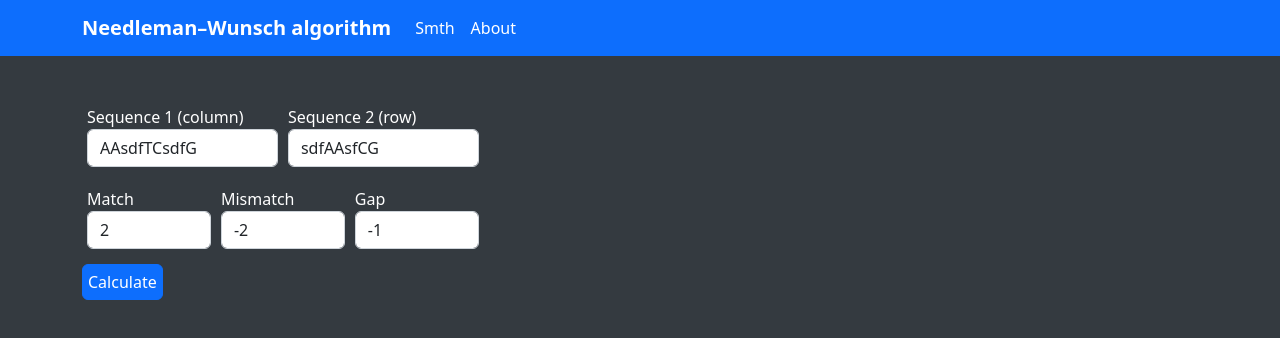
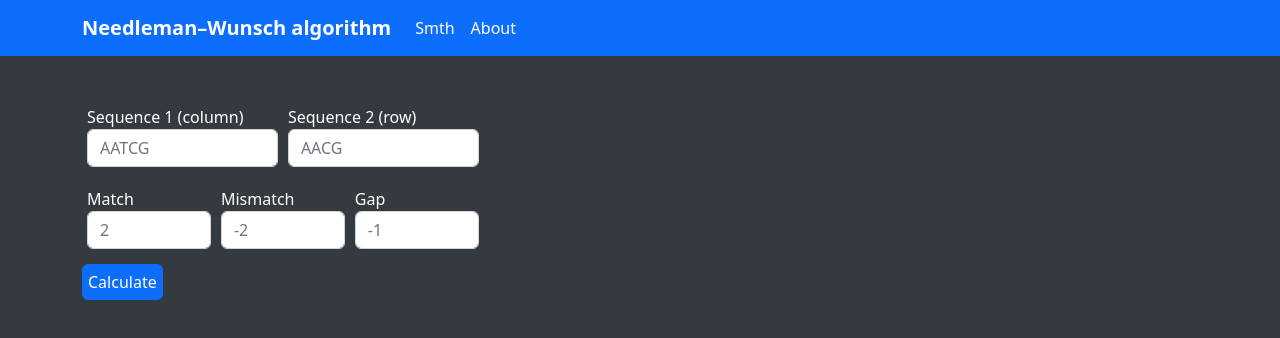
Before and after one commit to ksavav/Needleman-Wunsch-algorithm, an Angular app in the folder client/: page / in a window 1280 px wide. Shown: the top 338 px of the page. Built offline with nearby package versions, Linux system fonts and the light colour scheme.

Commit message:
final adjustments

```diff
--- a/client/src/app/components/data/data.component.ts
+++ b/client/src/app/components/data/data.component.ts
@@ -50,7 +50,6 @@ export class DataComponent {
     var parser = new Parser(matrix, results)
     var [valuesArray, directionsArray] = parser.parseMatrixResponse()
     var [path, scores, sequesnces] = parser.parseResultsResponse()
-    console.log(sequesnces)
     this.passData(valuesArray, directionsArray, scores, sequesnces, path)
     // return [valuesArray, directionsArray, scores, sequesnces]
   }
--- a/client/src/app/components/displaymatrix/displaymatrix.component.ts
+++ b/client/src/app/components/displaymatrix/displaymatrix.component.ts
@@ -53,12 +53,9 @@ export class DisplaymatrixComponent {
         else if(cell == 'top+left') temp_row.push('assets/left_top.png')
         else if(cell == 'top_left+top+left') temp_row.push('assets/left_top_top_left.png')
         else temp_row.push('')
-
       })
       this.arrows.push(temp_row)
     })
-    console.log(this.directionsArray)
-    console.log(this.arrows)
   }
 
   colorSeq(): void {
--- a/client/src/app/components/form/form.component.ts
+++ b/client/src/app/components/form/form.component.ts
@@ -16,11 +16,11 @@ export class FormComponent {
 
   ngOnInit(): void {
     this.form = this.fb.group({
-      seq1: ['AAsdfTCsdfG', Validators.required],
-      seq2: ['sdfAAsfCG', Validators.required],
-      match: [2, Validators.required],
-      mismatch: [-2, Validators.required],
-      gap: [-1, Validators.required],
+      seq1: ['', Validators.required],
+      seq2: ['', Validators.required],
+      match: [null, Validators.required],
+      mismatch: [null, Validators.required],
+      gap: [null, Validators.required],
     });
   }
 
```
